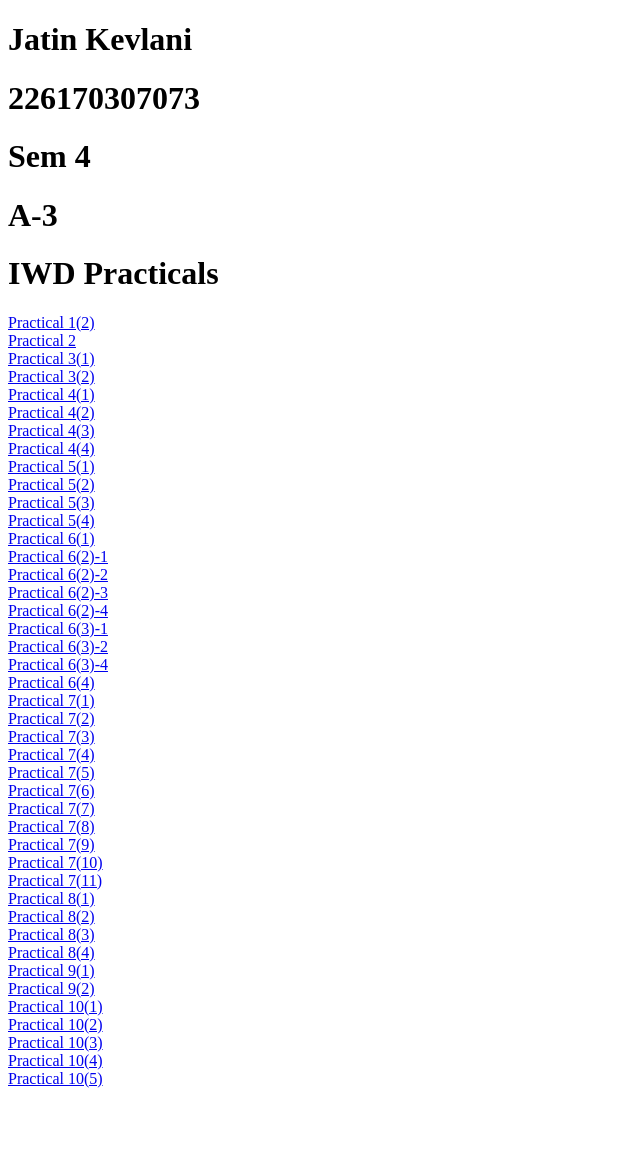
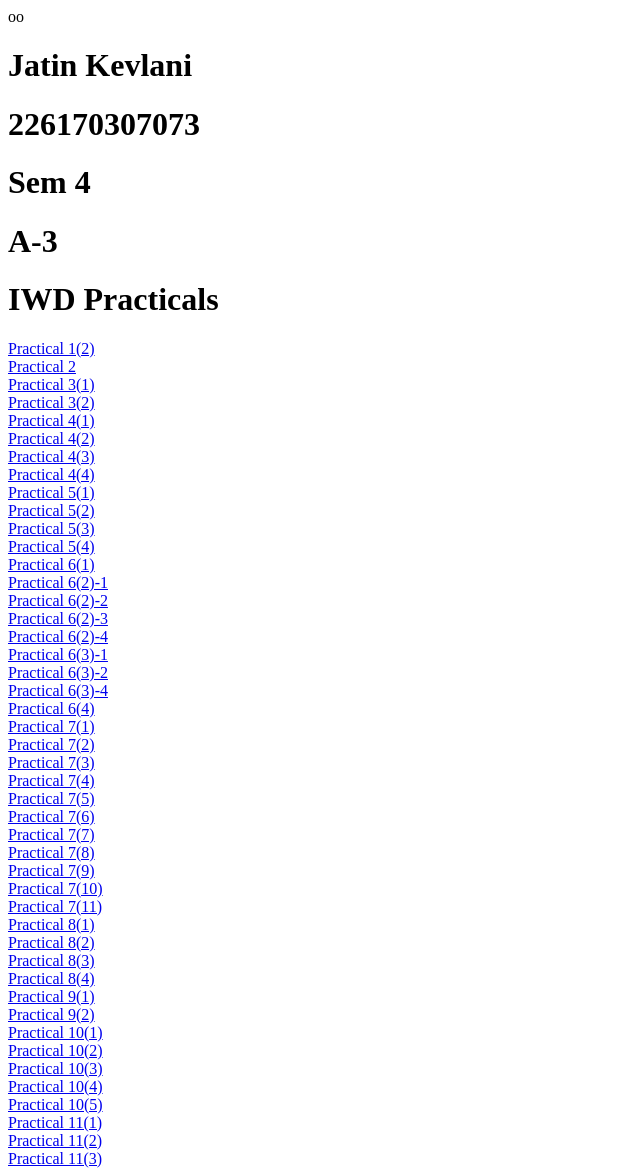
Before and after one commit to KavanBhavsar35/IWD-practicals, a PHP site: page / in a window 1280 px wide. Shown: the whole page, without its empty margins (0-640 px from the left). Before the commit the page ends 1088 px from the top, so only its background shows below. Run offline with PHP 8.4, Linux system fonts and the light colour scheme.

Commit message:
Update index.php

```diff
--- a/index.php
+++ b/index.php
@@ -1,4 +1,4 @@
-<!DOCTYPE html>
+oo<!DOCTYPE html>
 <html lang="en">
 
 <head>
@@ -56,6 +56,9 @@
     <a href="pr10-03.php">Practical 10(3)</a><br>
     <a href="pr10-04.php">Practical 10(4)</a><br>
     <a href="pr10-05.php">Practical 10(5)</a><br>
+    <a href="pr11-01.php">Practical 11(1)</a><br>
+    <a href="pr11-02.php">Practical 11(2)</a><br>
+    <a href="pr11-03.php">Practical 11(3)</a><br>
 </body>
 
 </html>
```
